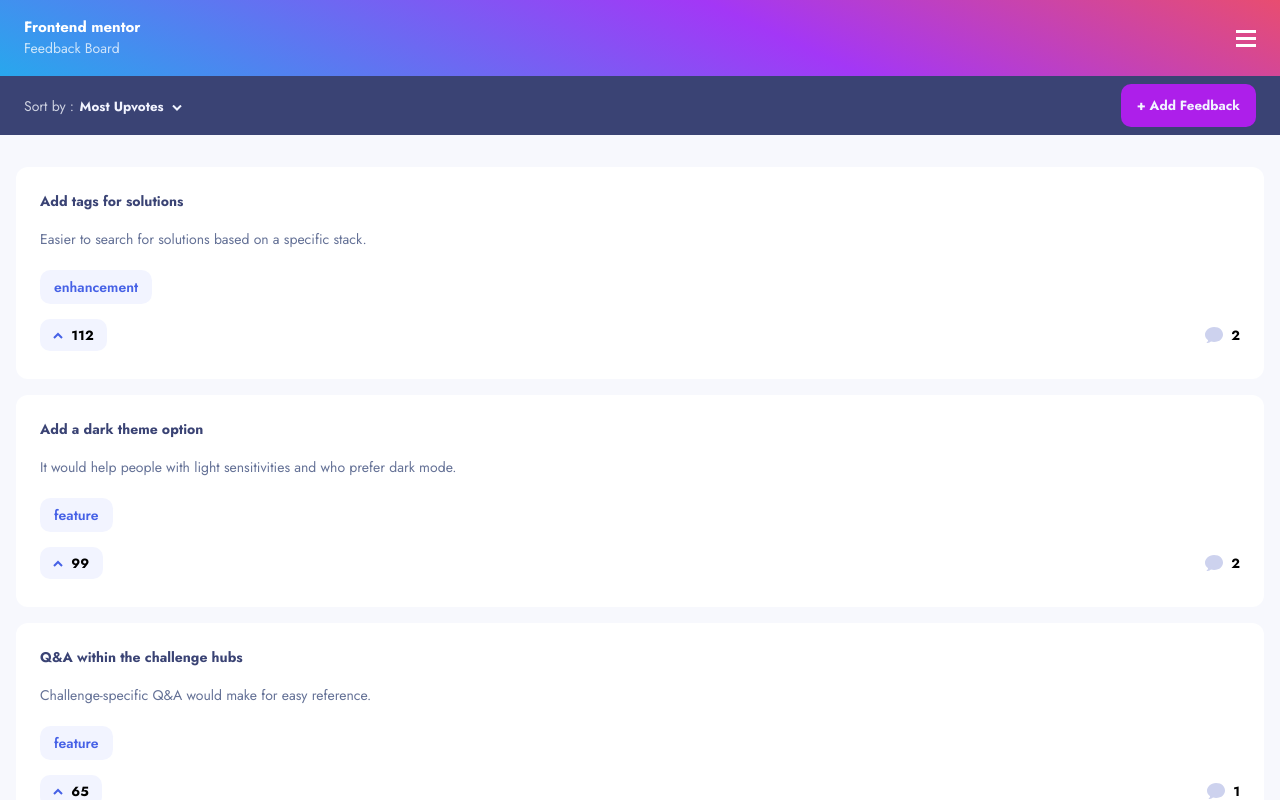
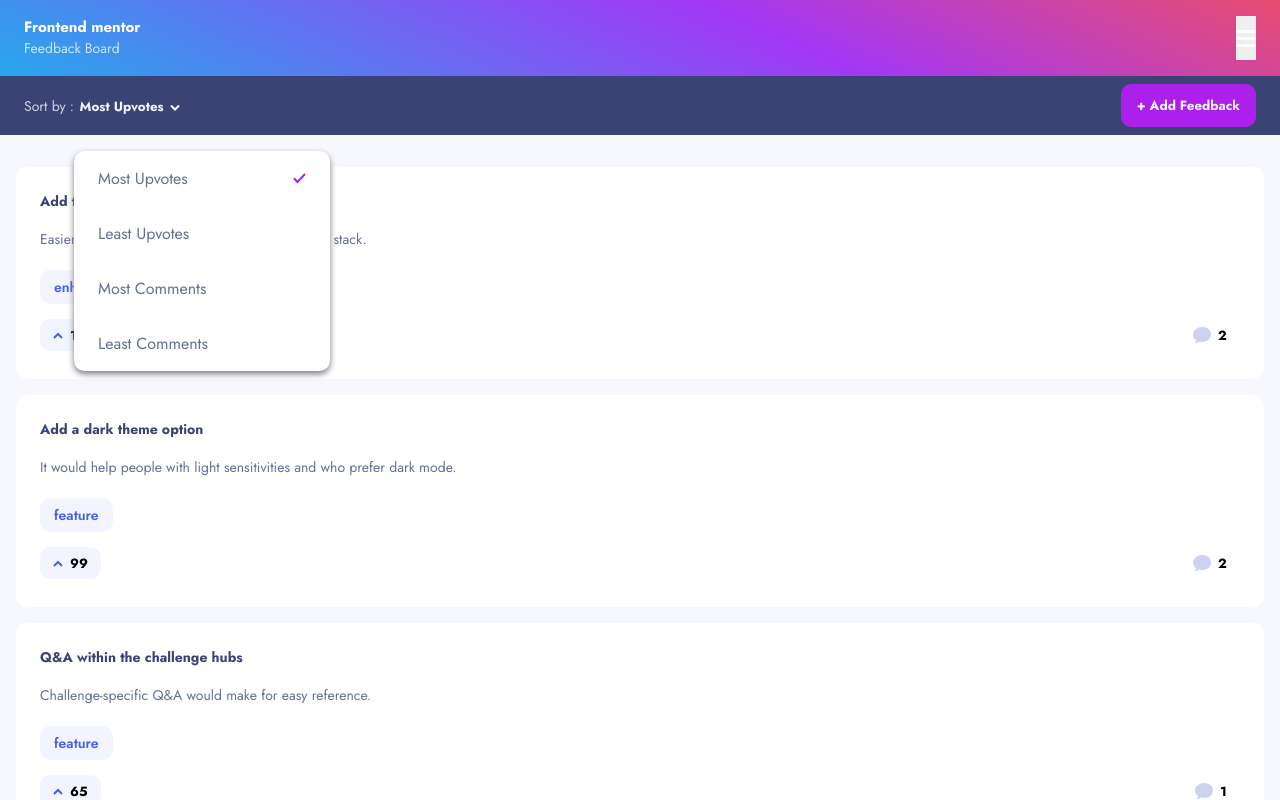
Before and after one commit to ReversalGM/product-feedback-app, a React (Vite) app: page / in a window 1280 px wide. Both pictures are taken after a click on the button "Most Upvotes". Shown: the top 800 px of the page. Built offline with nearby package versions, Linux system fonts and the light colour scheme.

Commit message:
Made dropdown component

```diff
--- a/src/components-pages/FeedbackCard/FeedbackCard.css
+++ b/src/components-pages/FeedbackCard/FeedbackCard.css
@@ -1,9 +1,5 @@
 .feedback-card {
-  background-color: var(--primary-white);
   display: grid;
-  justify-content: center;
-  align-items: center;
-  justify-items: start;
   grid-template-rows: 1fr 2fr 2fr 2fr;
   grid-template-columns: repeat(2, 1fr);
   grid-template-areas:
@@ -11,10 +7,16 @@
     "description description"
     "category category"
     "upvote comments";
+  row-gap: 0.5rem;
+  justify-content: center;
+  align-items: center;
+  justify-items: start;
+
   padding: 1.5rem;
   border-radius: 0.75rem;
-  row-gap: 0.5rem;
   font-size: 0.875rem;
+
+  background-color: var(--primary-white);
 }
 
 .feedback-card__title {
@@ -37,15 +39,12 @@
   border-radius: 0.75em;
 }
 
-.btn__text {
-  font-weight: 700;
-}
-
 .btn--upvote {
   grid-area: upvote;
   background-color: var(--secondary-pale-moon);
   padding: 0.5em 1em;
   border-radius: 0.75em;
+  font-weight: 700;
 }
 
 .btn--upvote:not(.btn--upvoted):hover {
@@ -57,11 +56,16 @@
   color: var(--primary-white);
 }
 
-.btn__icon--upvoted {
+.btn--upvoted > .btn__icon {
+  /* filter to change svg color to  --secondary-pale-moon: #f2f4ff; */
   filter: brightness(0) saturate(100%) invert(100%) sepia(0%) saturate(2%)
     hue-rotate(278deg) brightness(110%) contrast(101%);
 }
+
 .btn--comments {
   grid-area: comments;
   justify-self: end;
+  background-color: var(--primary-white);
+  padding: 0.5em 1em;
+  font-weight: 700;
 }
--- a/src/components-pages/FeedbackCard/FeedbackCard.jsx
+++ b/src/components-pages/FeedbackCard/FeedbackCard.jsx
@@ -1,4 +1,5 @@
 import "./FeedbackCard.css"
+import { Button } from "/src/components/Button/Button.jsx"
 import { useState } from "react"
 export function FeedbackCard({
   id,
@@ -10,32 +11,34 @@
   comments,
 }) {
   const [upvoted, setUpvoted] = useState(false)
+
+  function handleUpvote(event) {
+    setUpvoted((prev) => !prev)
+  }
   return (
     <>
       <div className="feedback-card">
         <h4 className="feedback-card__title">{title}</h4>
         <p className="feedback-card__description">{description}</p>
         <div className="feedback-card__category">{category}</div>
-        <button className={`btn btn--upvote ${upvoted ? "btn--upvoted" : ""}`}>
-          <img
-            src="/src/assets/shared/icon-arrow-up.svg"
-            alt="upvote icon"
-            className={`${upvoted ? "btn__icon--upvoted" : ""}`}
-          />
-          <span
-            className="btn__text"
-            onClick={(event) => {
-              setUpvoted((prev) => !prev)
-              console.log(upvoted)
-            }}
-          >
-            {upvotes + upvoted}
-          </span>
-        </button>
-        <button className="btn btn--comments">
+        <Button
+          btnClasses={`btn--upvote ${upvoted ? "btn--upvoted" : ""}`}
+          btnIcon="/src/assets/shared/icon-arrow-up.svg"
+          btnIconAlt="upvote icon"
+          btnText={upvotes + upvoted}
+          clickHandler={handleUpvote}
+        ></Button>
+        <Button
+          btnClasses="btn--comments"
+          btnIcon="/src/assets/shared/icon-comments.svg"
+          btnIconAlt="comment icon"
+          btnText={comments?.length}
+        ></Button>
+
+        {/* <button className="btn btn--comments">
           <img src="/src/assets/shared/icon-comments.svg" alt="comment icon" />
           <span className="btn__text">{comments?.length}</span>
-        </button>
+        </button> */}
       </div>
     </>
   )
--- a/src/components-pages/FeedbackMain/FeedbackMain.css
+++ b/src/components-pages/FeedbackMain/FeedbackMain.css
@@ -51,21 +51,22 @@
   color: var(--secondary-grayish-white);
 }
 
-.btn--filter {
+.feedback__filter-btn {
+  background-color: transparent;
   color: var(--secondary-pale-moon);
   font-weight: 700;
   padding: 0.35rem;
   transform: translateY(2.5%);
 }
 
-.btn__icon--filter {
+.feedback__filter-btn > .btn__icon--right {
   /* filter to change svg color to  --secondary-pale-moon: #f2f4ff; */
   filter: brightness(0) saturate(100%) invert(100%) sepia(67%) saturate(1913%)
     hue-rotate(179deg) brightness(105%) contrast(105%);
   transform: translateY(25%);
 }
 
-.btn--purple {
+.btn--feedback {
   color: var(--secondary-pale-moon);
   font-weight: 700;
   background-color: var(--primary-purple);
--- a/src/components-pages/FeedbackMain/FeedbackMain.jsx
+++ b/src/components-pages/FeedbackMain/FeedbackMain.jsx
@@ -1,8 +1,21 @@
+import { useState } from "react"
 import "./FeedbackMain.css"
 import data from "/src/assets/data.json"
 import { FeedbackCard } from "../FeedbackCard/FeedbackCard"
+import { Button } from "/src/components/Button/Button.jsx"
+import { Dropdown } from "/src/components/Dropdown/Dropdown"
+export function FeedbackMain(props) {
+  const filterList = [
+    "Most Upvotes",
+    "Least Upvotes",
+    "Most Comments",
+    "Least Comments",
+  ]
+  const [filter, setFilter] = useState(filterList[0])
 
-export function FeedbackMain(props) {
+  function handleFilterClick(newValue) {
+    setFilter(newValue)
+  }
   return (
     <>
       <header className="feedback__header">
@@ -15,15 +28,18 @@
       <div className="feedback__filter">
         <span className="feedback__filter-text">
           Sort by :
-          <button className="btn btn--filter">
-            <span>Most Upvotes</span>
-            <img
-              className="btn__icon--filter"
-              src="/src/assets/shared/icon-arrow-down.svg"
-            ></img>
-          </button>
+          <Dropdown
+            btnProps={{
+              btnClasses: "feedback__filter-btn",
+              btnIconRight: "/src/assets/shared/icon-arrow-down.svg",
+              btnIconAltRight: "down-arrow icon",
+            }}
+            value={filter}
+            setValue={handleFilterClick}
+            valueList={filterList}
+          ></Dropdown>
         </span>
-        <button className="btn btn--purple">+ Add Feedback</button>
+        <Button btnClasses="btn--feedback" btnText="+ Add Feedback"></Button>
       </div>
       <div className="feedback__list">
         {data.productRequests
--- /dev/null
+++ b/src/components/Button/Button.css
@@ -0,0 +1,9 @@
+.btn {
+  border: none;
+  outline: none;
+  display: flex;
+  justify-content: center;
+  align-items: center;
+  gap: 0.5em;
+  cursor: pointer;
+}
--- /dev/null
+++ b/src/components/Button/Button.jsx
@@ -0,0 +1,27 @@
+import "./Button.css"
+export function Button(props) {
+  return (
+    <>
+      <button
+        className={"btn " + props?.btnClasses}
+        onClick={(e) => props?.clickHandler(e)}
+      >
+        {props.btnIcon && (
+          <img
+            className="btn__icon"
+            src={props.btnIcon}
+            alt={props.btnIconAlt}
+          ></img>
+        )}
+        {props.btnText}
+        {props.btnIconRight && (
+          <img
+            className="btn__icon--right"
+            src={props.btnIconRight}
+            alt={props.btnIconAltRight}
+          ></img>
+        )}
+      </button>
+    </>
+  )
+}
--- /dev/null
+++ b/src/components/Dropdown/Dropdown.css
@@ -0,0 +1,39 @@
+.Dropdown {
+  position: relative;
+}
+
+.Dropdown__menu {
+  position: absolute;
+  background-color: var(--primary-white);
+  color: black;
+  list-style: none;
+  top: 200%;
+
+  display: flex;
+  flex-direction: column;
+
+  border-radius: 0.75em;
+  box-shadow: 0px 3px 6px 0px #7a7a80;
+}
+
+.Dropdown__item {
+  font-size: 1rem;
+  color: var(--secondary-grayish-blue);
+  padding: 1rem 1.5rem;
+
+  width: 60vw;
+  max-width: 16rem;
+
+  display: flex;
+  gap: 1rem;
+  align-items: center;
+  justify-content: space-between;
+}
+
+.Dropdown__item:hover {
+  color: var(--primary-purple);
+}
+
+.dropdown__item:not(:last-child) {
+  color: red;
+}
--- /dev/null
+++ b/src/components/Dropdown/Dropdown.jsx
@@ -0,0 +1,60 @@
+import { useState } from "react"
+import "./Dropdown.css"
+import { Button } from "/src/components/Button/Button.jsx"
+import { useClickOutside } from "/src/hooks/useClickOutside"
+
+export function Dropdown(props) {
+  const [active, setActive] = useState(false)
+
+  //  Custom hook that references the dropdown and runs passed callback when a click event happens
+  //  outside the area of the dropdown
+  const dropdownRef = useClickOutside(() => {
+    setActive(false)
+  })
+
+  return (
+    <div ref={dropdownRef} className="Dropdown">
+      <Button
+        clickHandler={() => setActive((curVal) => !curVal)}
+        {...props.btnProps}
+        btnText={props.value}
+        className="Dropdown__button"
+      ></Button>
+      {active && (
+        <ul className="Dropdown__menu">
+          {props.valueList.map((element) => {
+            return (
+              <DropdownItem
+                handleClick={() => {
+                  props.setValue(element)
+                  setActive(false)
+                }}
+                key={element}
+                active={element === props.value}
+              >
+                {element}
+              </DropdownItem>
+            )
+          })}
+        </ul>
+      )}
+    </div>
+  )
+}
+
+export function DropdownItem(props) {
+  return (
+    <>
+      <li className="Dropdown__item" onClick={(event) => props.handleClick()}>
+        {props.children}
+        {props.active && (
+          <img
+            className="Dropdown__item__icon"
+            src="/src/assets/shared/icon-check.svg"
+            alt="checkmark icon"
+          />
+        )}
+      </li>
+    </>
+  )
+}
--- /dev/null
+++ b/src/hooks/useClickOutside.js
@@ -0,0 +1,20 @@
+import { useEffect, useRef } from "react"
+
+// takes in a callback function handleClick and returns a ref
+// the calls the callback on clicks that are outside the element assigned to ref
+export function useClickOutside(handleClick) {
+  const ref = useRef()
+  useEffect(() => {
+    // create wrapper to click callback, such that
+    function callback(event) {
+      if (ref.current && !ref.current.contains(event.target)) {
+        handleClick()
+      }
+    }
+    document.addEventListener("click", callback, true)
+    return () => {
+      document.addEventListener("click", callback, true)
+    }
+  }, [ref])
+  return ref
+}
--- a/src/index.css
+++ b/src/index.css
@@ -29,14 +29,3 @@
   padding: 0;
   margin: 0;
 }
-
-.btn {
-  border: none;
-  outline: none;
-  background-color: transparent;
-  display: flex;
-  justify-content: center;
-  align-items: center;
-  gap: 0.5rem;
-  cursor: pointer;
-}
```
